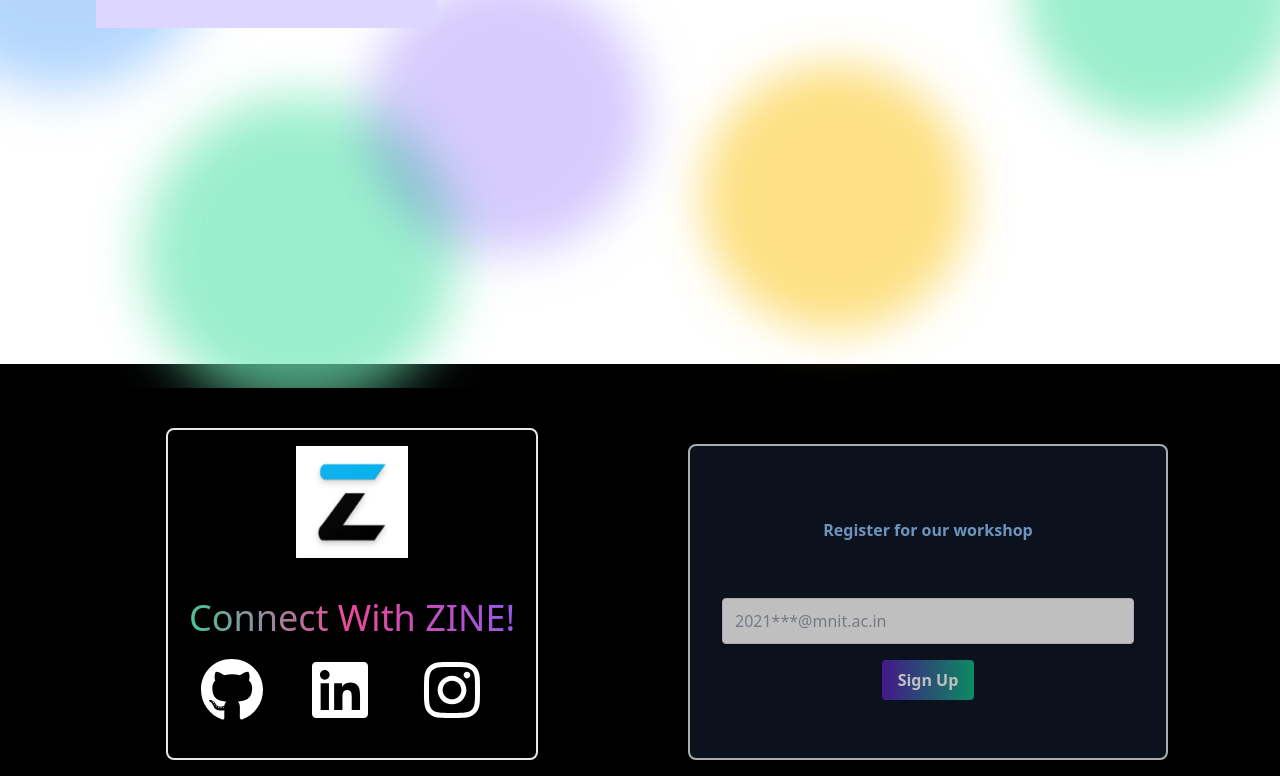
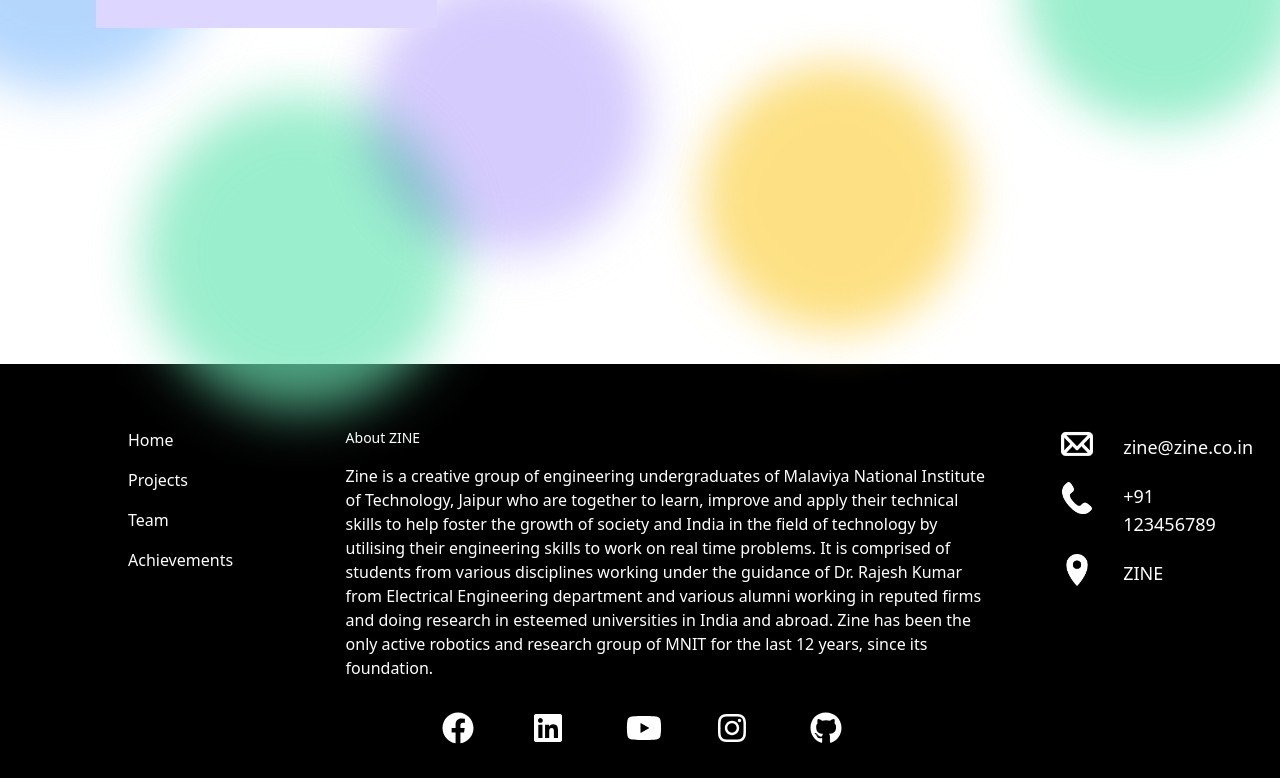
Before and after one commit to zineRobotics/zine-website-2023, a Next.js app: page /blogs in a window 1280 px wide. Shown: the part 532-1310 px from the top of the page. Built offline with nearby package versions, Linux system fonts and the light colour scheme.

Commit message:
changed the footer in all pages to one

```diff
--- a/pages/about.tsx
+++ b/pages/about.tsx
@@ -16,7 +16,7 @@ const Home: NextPage = () => {
       </Head>
       <Navbar />
       <About />
-      <Footer />
+      <SecFooter />
     </>
   );
 };
--- a/pages/blogs.tsx
+++ b/pages/blogs.tsx
@@ -4,7 +4,7 @@ import {
   Blogs,
 
 } from "../components/Blogs";
-import { Footer } from "../components/Footer";
+import { Footer, SecFooter } from "../components/Footer";
 import { Navbar } from "../components/Navbar";
 
 const Home: NextPage = () => {
@@ -16,7 +16,7 @@ const Home: NextPage = () => {
       </Head>
       <Navbar />
       <Blogs />
-      <Footer />
+      <SecFooter />
     </>
   );
 };
--- a/pages/index.tsx
+++ b/pages/index.tsx
@@ -7,7 +7,7 @@ import {
   ZineText
 
 } from "../components/Home";
-import { Footer } from "../components/Footer";
+import { Footer, SecFooter } from "../components/Footer";
 import { Navbar } from "../components/Navbar";
 
 const Home: NextPage = () => {
@@ -23,7 +23,7 @@ const Home: NextPage = () => {
       <LandingPage />
       <ZineText />
       <ZineActivities />
-      <Footer />
+      <SecFooter />
     </div>
   );
 };
```
